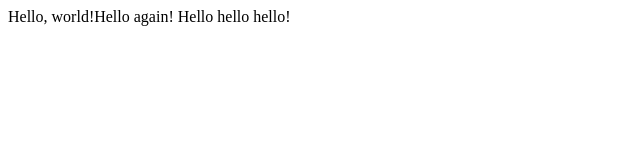
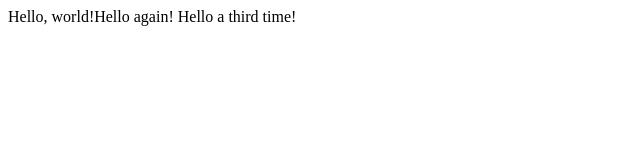
Before and after one commit to elrcc/project0, a plain HTML site: page index.html in a window 1280 px wide. Shown: the full height of the page, 0-640 px from the left. Drawn offline with Linux system fonts and the light colour scheme.

Commit message:
change hello hello hello

```diff
--- a/index.html
+++ b/index.html
@@ -4,6 +4,6 @@
         <title>My Webpage</title>
     </head>
     <body>
-        Hello, world!Hello again! Hello hello hello!
+        Hello, world!Hello again! Hello a third time!
     </body>
 </html>
```
